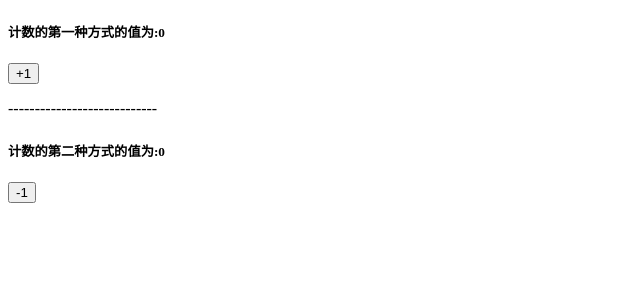
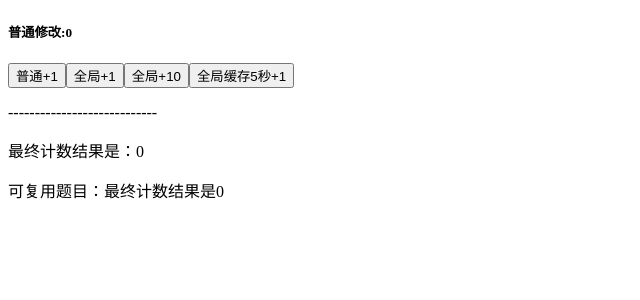
Before and after one commit to geyongqi0216/myproject, a Vue app in the folder project/: page / in a window 1280 px wide. Shown: the top 300 px of the page, without its empty margins (0-640 px from the left). Built offline with nearby package versions, Linux system fonts and the light colour scheme.

Commit message:
第一种数据共享方法

```diff
--- a/project/src/App.vue
+++ b/project/src/App.vue
@@ -2,20 +2,17 @@
   <div id="app">
     <addition></addition>
     <p>----------------------------</p>
-    <substraction></substraction>
+    <p>最终计数结果是：{{$store.state.addition.count}}</p>
+    <p>可复用题目：{{$store.getters['addition/showNum']}}</p>
   </div>
 </template>
 
 <script>
 import addition from './components/Addition.vue'
-import substraction from './components/Substraction.vue'
-
-
 export default {
   name: 'App',
   components: {
     addition,
-    substraction
-  }
+  },
 }
 </script>
--- a/project/src/components/Addition.vue
+++ b/project/src/components/Addition.vue
@@ -1,7 +1,11 @@
 <template>
     <div>
-        <h5>{{message}}:{{count}}</h5>
-        <button @click="handle1">+1</button>
+        <h5>普通修改:{{count}}</h5>
+        <button @click="handle1">普通+1</button>
+        <button @click="handle2">全局+1</button>
+        <button @click="handle2N">全局+10</button>
+        <button @click="handle3">全局缓存5秒+1</button>
+
     </div>
 </template>
 
@@ -11,13 +15,21 @@ export default {
     data() {
         return {
             count: 0,
-            message: '计数的第一种方式的值为'
         }
     },
     methods: {
-        handle1() {
+        handle1() { // 只应用本页面
             this.count++
             console.log(this.count);
+        },
+        handle2() {
+            this.$store.commit('addition/add')
+        },
+        handle2N() {
+            this.$store.commit('addition/addN', 10)
+        },
+        handle3() {
+            this.$store.dispatch('addition/AsyncAdd')
         }
     }
 }
--- a/project/src/store/index.js
+++ b/project/src/store/index.js
@@ -1,5 +1,7 @@
 import Vue from "vue"
 import Vuex from 'vuex'
+import addition from './modules/Addition.js'
+
 
 Vue.use(Vuex)
 const store = new Vuex.Store({
@@ -7,8 +9,9 @@ const store = new Vuex.Store({
     // mutations,  // 用于变更State中的数据（不能进行异步操作）
     // actions,    // 用于处理异步操作（只有通过触发Mutations的方式才能间接变更State数据，不能直接修改State中数据）
     // getters,    // 用于对State中的数据进行加工处理形成新的数据（state中的数据发生改变，Getter中的数据也跟着发生改变）
-    // modules   // 内部仍然可以继续存放一些子store,内部再有五种属性，模块化vuex
-
+    modules: {  // 内部仍然可以继续存放一些子store,内部再有五种属性，模块化vuex
+        addition,
+    }
 })
 
 export default store
--- /dev/null
+++ b/project/src/store/modules/Addition.js
@@ -0,0 +1,26 @@
+export default {
+  namespaced: true, //开启命名空间
+  state:{
+    count: 0,
+  },
+  mutations:{
+    add(state) {
+      state.count++
+    },
+    addN(state, step) {
+      state.count += step
+    }
+  },
+  actions:{
+    AsyncAdd(context) {
+      setTimeout(() => {
+        context.commit('add')
+      }, 3000)
+    }
+  },
+  getters:{
+    showNum: (state) => {
+      return '最终计数结果是' + state.count
+    }
+  }
+}
```
